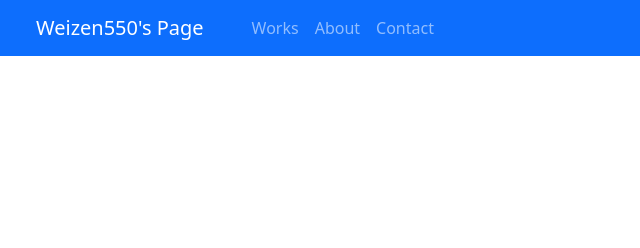
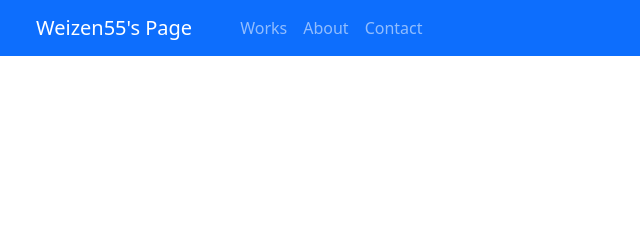
Before and after one commit to weizen55/weizen55.github.io, a plain HTML site: page index.html in a window 1280 px wide. Shown: the top 248 px of the page, 0-640 px from the left. Drawn offline with nearby package versions, Linux system fonts and the light colour scheme.

Commit message:
Update index.html

```diff
--- a/index.html
+++ b/index.html
@@ -5,7 +5,7 @@
         <meta charset="UTF-8">
         <meta http-equiv="X-UA-Compatible" content="IE=edge">
         <meta name="viewport" content="width=device-width, initial-scale=1.0">
-        <title>Kinsta User</title>
+        <title>Weizen55's Page</title>
         <!-- CSS: Inside head tag -->
         <link href="https://cdn.jsdelivr.net/npm/bootstrap@5.2.3/dist/css/bootstrap.min.css" rel="stylesheet"
             integrity="sha384-rbsA2VBKQhggwzxH7pPCaAqO46MgnOM80zW1RWuH61DGLwZJEdK2Kadq2F9CUG65" crossorigin="anonymous">
@@ -17,7 +17,7 @@
         <nav class="navbar navbar-expand-lg navbar-dark bg-primary">
             <div class="container-fluid">
                 <div class="mx-4">
-                    <a class="navbar-brand" href="#">Weizen550's Page</a>
+                    <a class="navbar-brand" href="#">Weizen55's Page</a>
                 </div>
                 <button class="navbar-toggler" type="button" data-bs-toggle="collapse"
                     data-bs-target="#navbarTogglerDemo02" aria-controls="navbarTogglerDemo02" aria-expanded="false"
```
